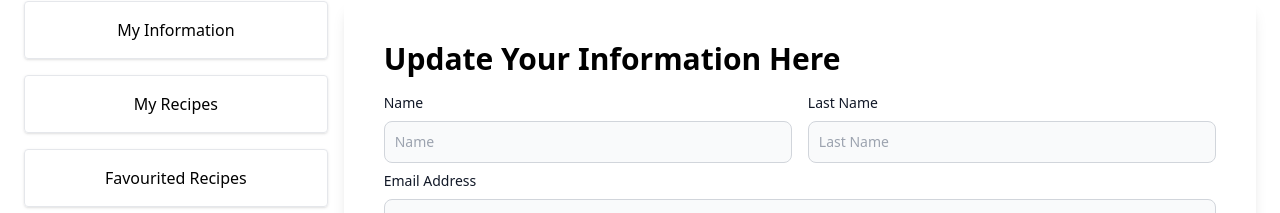
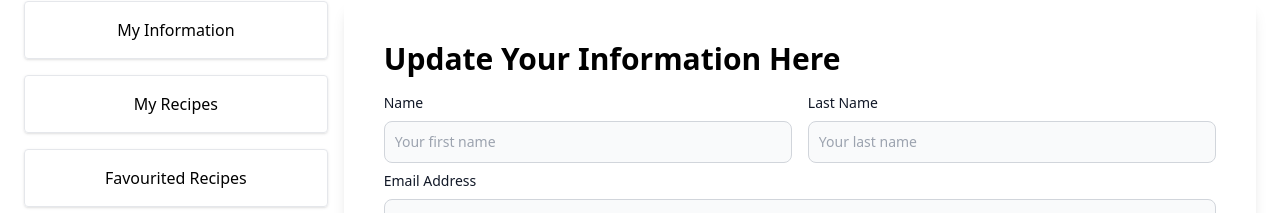
Before and after one commit to Jon-Felipe/Tasty-React, a React (Vite) app: page /profile in a window 1280 px wide. Shown: the part 179-392 px from the top of the page. Built offline with nearby package versions, Linux system fonts and the light colour scheme.

Commit message:
placeholder text update

```diff
--- a/src/components/Profile/UpdateProfileForm.tsx
+++ b/src/components/Profile/UpdateProfileForm.tsx
@@ -23,7 +23,7 @@ const UpdateProfileForm = (props: Props) => {
             value={user?.name}
             handleChange={() => console.log('handle change')}
             labelText='Name'
-            placeholder='Name'
+            placeholder='Your first name'
             required
           />
           <FormRow
@@ -32,7 +32,7 @@ const UpdateProfileForm = (props: Props) => {
             value={user?.lastName}
             handleChange={() => console.log('handle change')}
             labelText='Last Name'
-            placeholder='Last Name'
+            placeholder='Your last name'
             required
           />
         </div>
```
